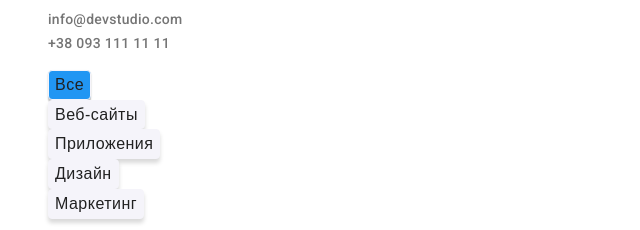
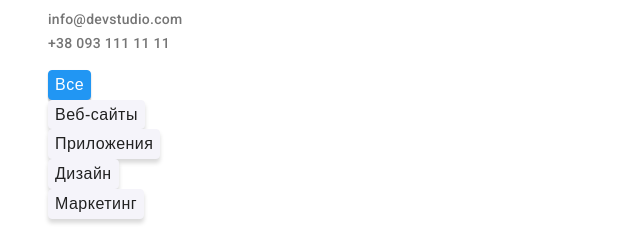
Before and after one commit to lan9raph/goit-markup-hw-02, a plain HTML site: page portfolio.html in a window 1280 px wide. In both pictures the pointer is over the button "Все". Shown: the part 132-362 px from the top of the page, 0-640 px from the left. Drawn offline with Linux system fonts and the light colour scheme.

Commit message:
Виправлення стилю кнопок

```diff
--- a/css/styles.css
+++ b/css/styles.css
@@ -170,6 +170,7 @@ body {
 
 .button {
   background-color: var(--secondary-bgc-color);
+  font-style: inherit;
   font-weight: 500;
   font-size: 16px;
   line-height: 1.62;
@@ -185,8 +186,10 @@ body {
 
 .button:hover,
 .button:focus {
-  color: var(--title-text-color);
+  font-style: inherit;
+  color: var(--primary-white-color);
   background-color: var(--accent-color);
+  border: 1px solid var(--accent-color);
   box-shadow: 0px 3px 1px rgba(0, 0, 0, 0.1), 0px 1px 2px rgba(0, 0, 0, 0.08),
     0px 2px 2px rgba(0, 0, 0, 0.12);
   border-radius: 4px;
```
